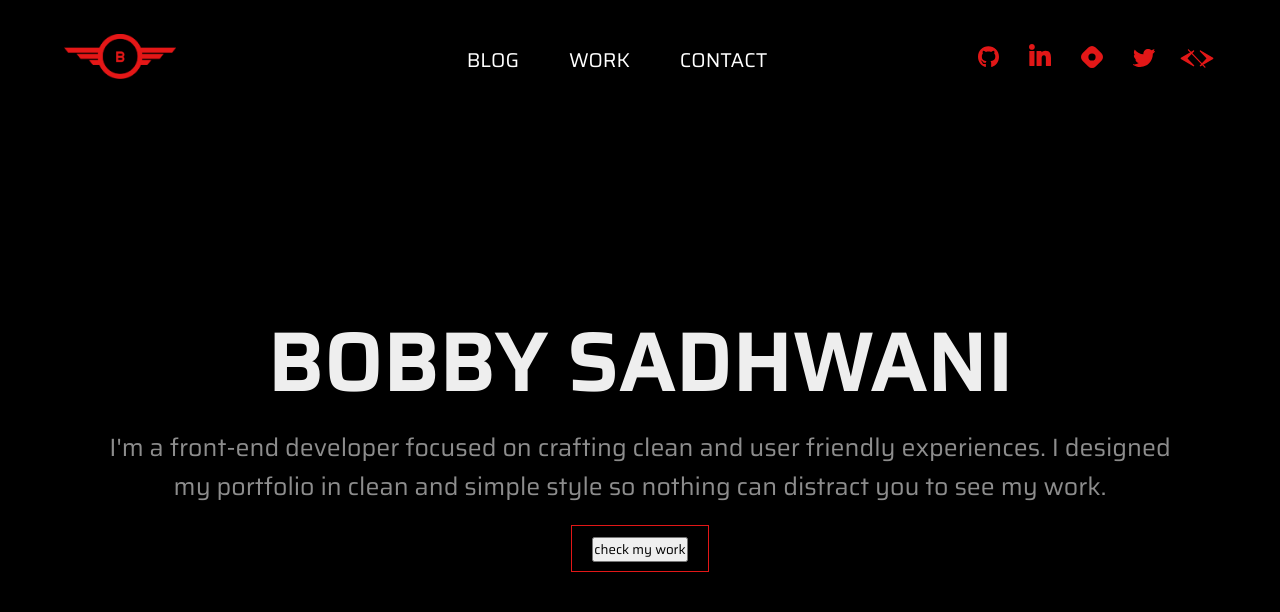
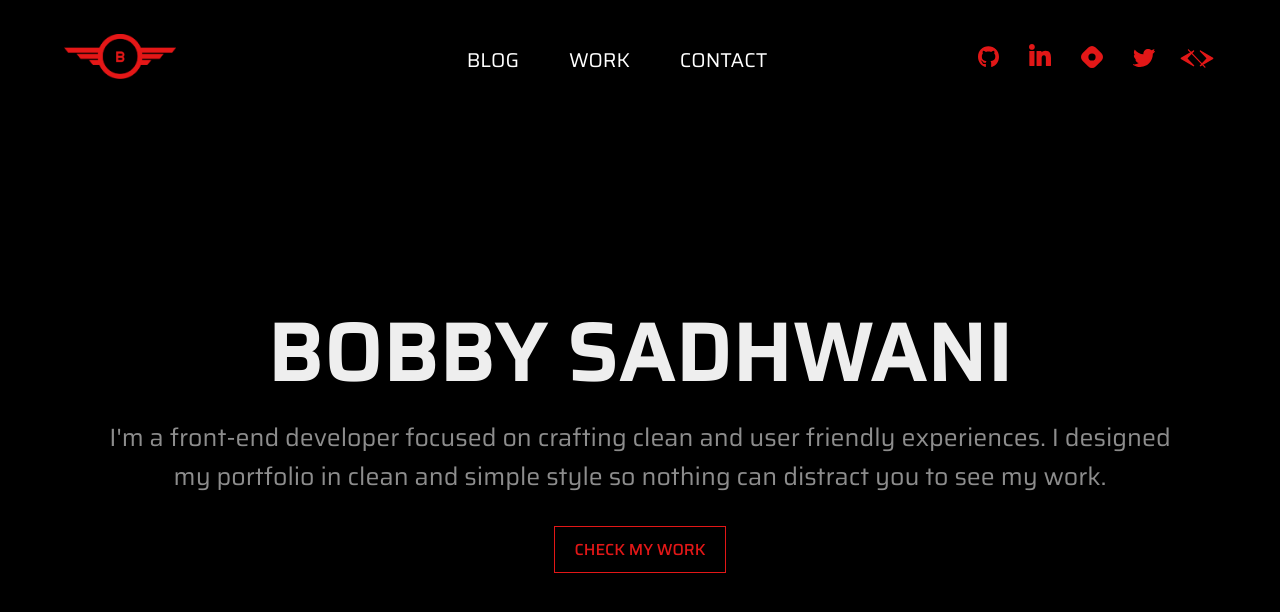
Before and after one commit to Bobby-coder/PERSONAL-PORTFOLIO, a React (Create React App) app: page / in a window 1280 px wide. Shown: the top 612 px of the page. Built offline with nearby package versions, Linux system fonts and the light colour scheme.

Commit message:
button UI updated

```diff
--- a/src/components/Home.css
+++ b/src/components/Home.css
@@ -28,16 +28,18 @@
   margin-top: 20px;
 }
 
-.home-container .home-container-btn > a {
+.home-container .home-container-btn button {
   padding: 10px 20px;
-  font: 15px 400;
+  font-size: 16px;
   color: #e21717;
   border: 1px solid #e21717;
   background-color: black;
   text-align: center;
+  text-transform: uppercase;
+  font-weight: 500;
 }
 
-.home-container .home-container-btn > a:hover {
+.home-container .home-container-btn button:hover {
   color: #1d1d1d;
   background-color: #e21717;
   transition: all 0.3s ease-in-out;
```
